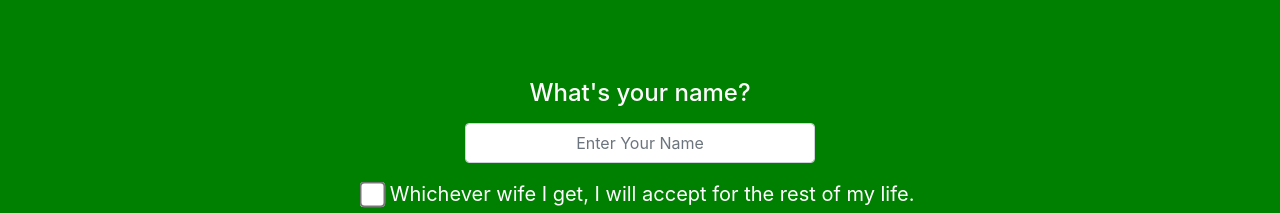
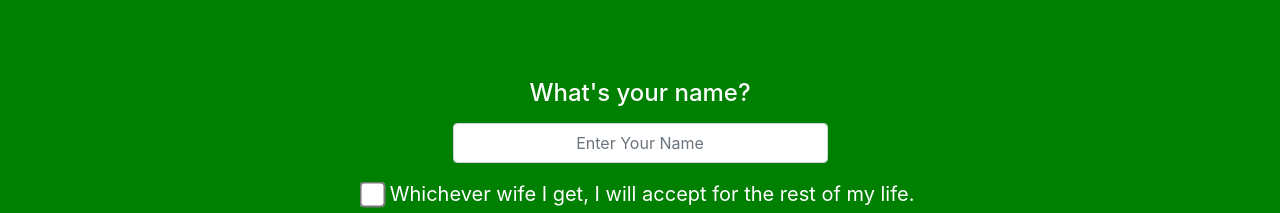
Before and after one commit to 1Shubham7/Wife-Predictor-v2, a React (Create React App) app: page / in a window 1280 px wide. Shown: the part 860-1073 px from the top of the page. Built offline with nearby package versions, Linux system fonts and the light colour scheme.

Commit message:
Modified Confirm.js So Input Box Can Get Aligned With Smaller Screen

```diff
--- a/src/components/Confirm.js
+++ b/src/components/Confirm.js
@@ -13,7 +13,6 @@ function ConfirmationCheckbox() {
   };
 
   const [person, setPerson] = useState(null);
-
   const [isActive, setIsActive] = useState(false);
   const [isChecked, setIsChecked] = useState(false);
   const [buttonPlayed, setButtonPlayed] = useState(false);
@@ -79,7 +78,8 @@ function ConfirmationCheckbox() {
                 type="email"
                 style={{
                   textAlign: "center",
-                  width: "350px",
+                  width: "100%",
+                  maxWidth: "375px",
                   height: "40px",
                   margin: "0 auto",
                 }}
```
